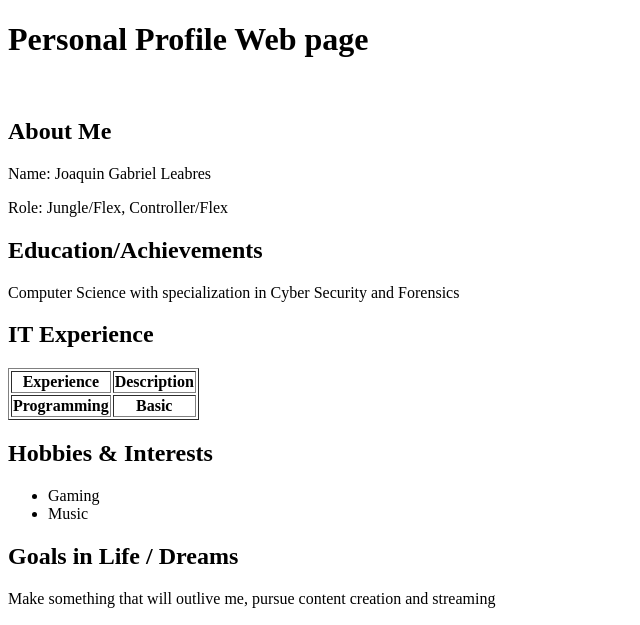
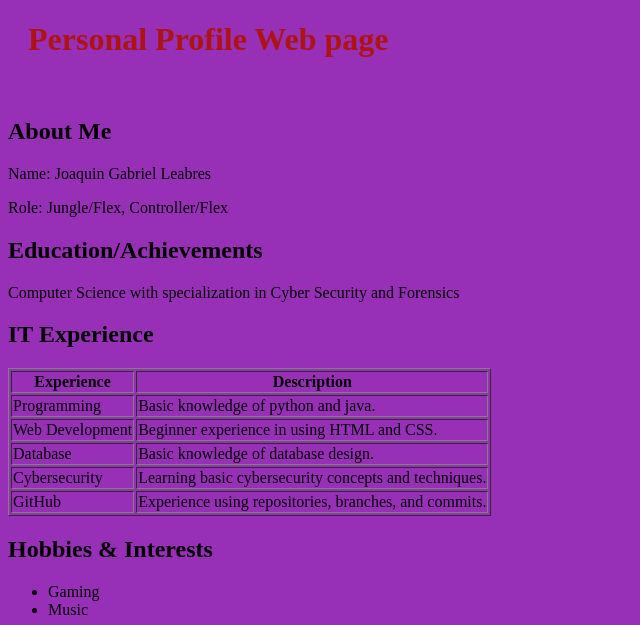
Before and after one commit to JoaquinLeabres/webprog-cf251-html-lessons, a plain HTML site: page introduction/index.html in a window 1280 px wide. Shown: the top 625 px of the page, without its empty margins (0-640 px from the left). Drawn offline with Linux system fonts and the light colour scheme.

Commit message:
Modify index.html to include new styles and experiences
Updated stylesheet links and added new experience entries.

```diff
--- a/introduction/index.html
+++ b/introduction/index.html
@@ -1,9 +1,9 @@
 <!DOCTYPE html>
 <html>
 <head>
-<link rel="stylesheet" href="css/flexbox.css?version=0.1">
-<!--<link rel="stylesheet" href="css/style.css">-->
   <title>Page Title</title>
+  <link rel="stylesheet" href="./css/style.css">
+  <link rel="stylesheet" href="css/flexbox.css?version=0.1">
 </head>
 <body>
 
@@ -22,12 +22,28 @@
   <h2 id="experience">IT Experience</h2>
   <table border="1">
     <tr>
-      <th>Experience</th>
-      <th>Description</th>
+        <th>Experience</th>
+        <th>Description</th>
     </tr>
     <tr>
-      <th>Programming</th>
-      <th>Basic</th>
+        <td>Programming</td>
+        <td>Basic knowledge of python and java.</td>
+    </tr>
+    <tr>
+        <td>Web Development</td>
+        <td>Beginner experience in using HTML and CSS.</td>
+    </tr>
+    <tr>
+        <td>Database</td>
+        <td>Basic knowledge of database design.</td>
+    </tr>
+    <tr>
+        <td>Cybersecurity</td>
+        <td>Learning basic cybersecurity concepts and techniques.</td>
+    </tr>
+    <tr>
+        <td>GitHub</td>
+        <td>Experience using repositories, branches, and commits.</td>
     </tr>
   </table>
 
```
